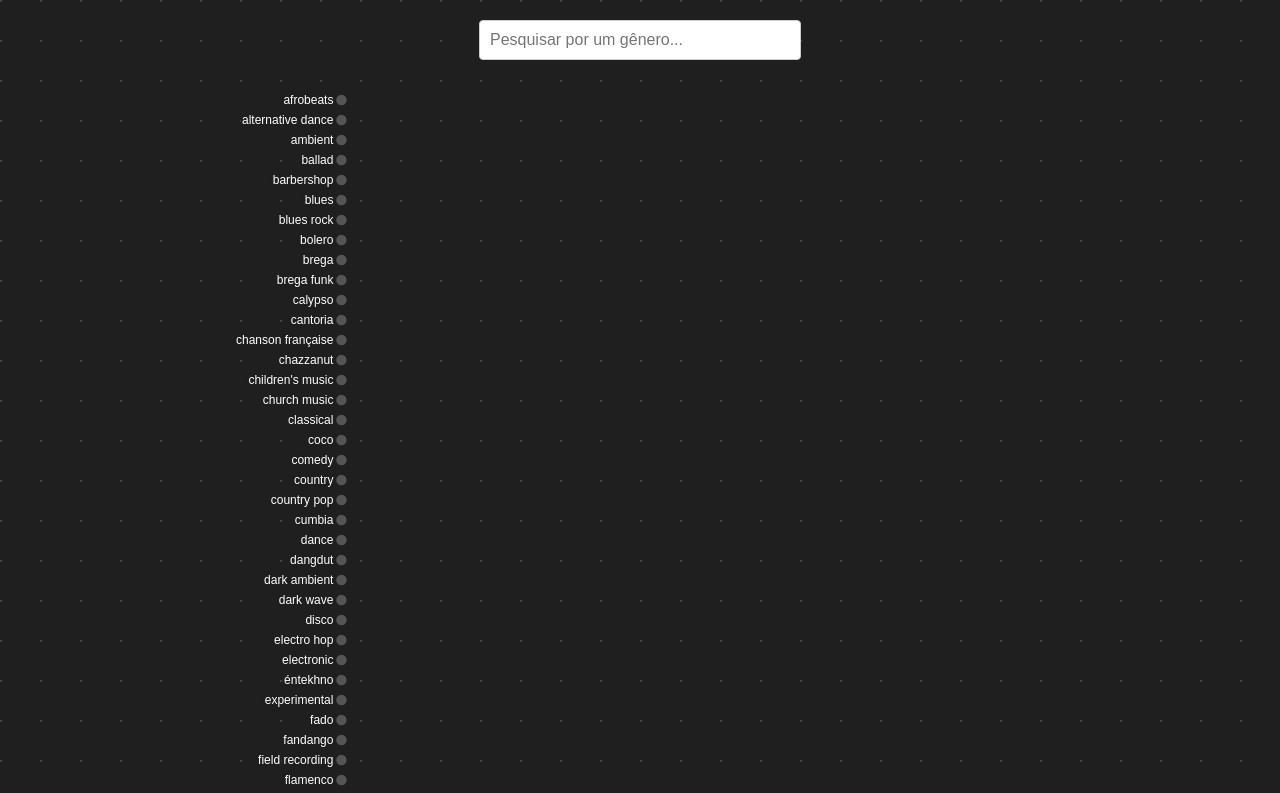
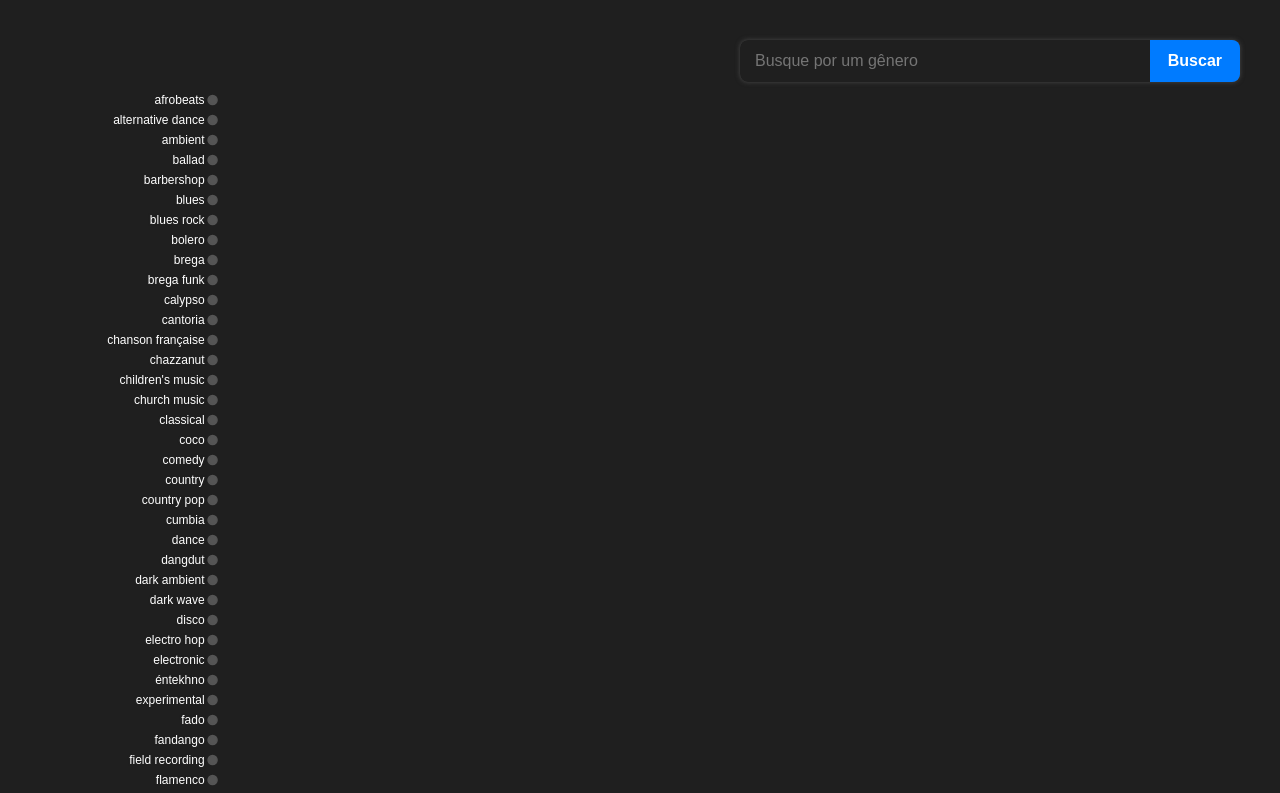
Before and after one commit to FGV-VIS-2025/final-project-music-explorer, a SvelteKit app: page /tree in a window 1280 px wide. Shown: the top 793 px of the page. Built offline with nearby package versions, Linux system fonts and the light colour scheme.

Commit message:
update page css

```diff
--- a/src/lib/components/graphs/genres-tree.svelte
+++ b/src/lib/components/graphs/genres-tree.svelte
@@ -6,10 +6,10 @@
     export let highlightedNames = new Set();
 
     const width = 928;
-    const marginTop = 10;
-    const marginRight = 10;
-    const marginBottom = 10;
-    const marginLeft = 40;
+    const marginTop = 100;
+    const marginRight = 40;
+    const marginBottom = 100;
+    const marginLeft = 100;
 
     // $: console.log("Render triggered. HighlightedNames:", Array.from(highlightedNames));
 
@@ -90,11 +90,11 @@
         if (gNode) gNode.selectAll("*").remove();
         if (gLink) gLink.selectAll("*").remove();
         if (svg) {
-            svg.attr("height", 100).attr("viewBox", [
+            svg.attr("height", 0).attr("viewBox", [
                 -marginLeft,
                 -marginTop,
                 width,
-                100,
+                0,
             ]);
         }
         root = null;
@@ -439,4 +439,25 @@
     }
 </script>
 
-<svg bind:this={svgContainer}></svg>
+<div id="svg-wrapper">
+    <svg bind:this={svgContainer}></svg>
+</div>
+
+<style>
+    #svg-wrapper {
+        height: 100vh;
+        width: 100vw;
+
+        /* border: 3px solid red; */
+        box-sizing: border-box;
+        overflow-y: auto;
+    }
+
+    svg {
+        display: block;
+        min-height: 100%;
+        /* border: 3px solid red; */
+        box-sizing: border-box;
+
+    }
+</style>
--- a/src/routes/tree/+page.svelte
+++ b/src/routes/tree/+page.svelte
@@ -120,39 +120,145 @@
     }
 </script>
 
-<main>
-    <div class="search-container">
+
+<div class="container">
+    <form on:submit={searchTerm}>
+        <div class="artistSearchBar">
             <input
+                id="cityInput"
                 type="text"
                 bind:value={searchTerm}
-            placeholder="Pesquisar por um gênero..."
-            aria-label="Search for a genre"
+                required
+                placeholder="Busque por um gênero"
             />
+            <button type="submit">Buscar</button>
+        </div>
+    </form>
 </div>
 
-    {#if originalHierarchicalData}
+<main>
     <CollapsibleTree data={originalHierarchicalData} highlightedNames={highlightedNodeNames} />
-    {:else if searchTerm.trim()}
-        <p>Aguardando dados para pesquisar por "{searchTerm}".</p>
-    {:else}
-        <p>Carregando dados ou dados de gênero não disponíveis...</p>
-    {/if}
 </main>
+
 
 <style>
     main {
+        background-color: var(--accent-black);
+    }
+
+	.container {
+		position: fixed;
+		top: 40px;
+		right: 40px;
+		/* transform: translateX(-50%); */
+		z-index: 1000;
+
+		width: 90%;
+		max-width: 500px;
+		box-sizing: border-box;
+	}
+
+    .artistSearchBar {
         display: flex;
-        flex-direction: column;
+        width: 100%;
+        position: relative;
+        background-color: rgba(100, 100, 100, 0.6);
+        box-shadow: 0px 0px 5px rgba(100, 100, 100, 0.6);
+        border-radius: 8px;
+        overflow: hidden;
+    }
+
+    .artistSearchBar input {
+        flex-grow: 1;
+        padding: 12px 15px;
+        border: none;
+        border-radius: 6px 0 0 6px;
+        background-color: var(--accent-black);
+        color: white;
+        font-size: 1rem;
+        position: relative;
+        z-index: 1;
+    }
+
+	.artistSearchBar input:focus {
+		outline: #0056b3;
+	}
+
+    .artistSearchBar button[type="submit"] {
+        padding: 0 18px;
+        color: white;
+        background-color: #007bff;
+        border: none;
+        border-radius: 0 6px 6px 0;
+        cursor: pointer;
+        display: flex;
         align-items: center;
-        padding: 20px;
-        gap: 20px;
+        justify-content: center;
+        font-size: 1rem;
+        font-weight: bold;
+        position: relative;
+        z-index: 1;
+        transition: background-color 0.2s ease;
     }
-    .search-container { margin-bottom: 10px; }
-    input[type="text"] {
-        color: black;
-        padding: 10px; font-size: 1rem; width: 300px;
-        max-width: 100%; border: 1px solid #ccc; border-radius: 4px;
+
+	.artistSearchBar button[type="submit"]:hover {
+		background-color: #0056b3;
 	}
-    p { color: #333; }
 
+    .results {
+        overflow-y: auto;
+        max-height: 250px;
+        padding: 5px;
+        margin-top: 10px;
+        border-radius: 6px;
+        background-color: #f9f9f9;
+    }
+
+    .searchResult {
+        display: block;
+        width: 100%;
+        padding: 12px 15px;
+        text-align: left;
+        border: none;
+        background: none;
+        cursor: pointer;
+        border-bottom: 1px solid #eee;
+        font-size: 0.95rem;
+        color: #333;
+        transition: background-color 0.15s ease;
+    }
+
+	.searchResult:last-child {
+		border-bottom: none;
+	}
+
+    .searchResult:hover,
+	.searchResult:focus {
+		background-color: #e9e9e9;
+		border-radius: 4px;
+	}
+
+	.erro {
+		color: #dc3545;
+		margin-top: 10px;
+	}
+
+	.toggle-button {
+		margin-top: 10px;
+		padding: 8px 15px;
+		background-color: #6c757d;
+		color: white;
+		border: none;
+		border-radius: 4px;
+		cursor: pointer;
+	}
+
+	.toggle-button:hover {
+		background-color: #5a6268;
+	}
+
+	.disambiguation {
+		font-size: 80%;
+		color: gray;
+	}
 </style>
```
Lines whose indentation alone changed are shown as unchanged.
